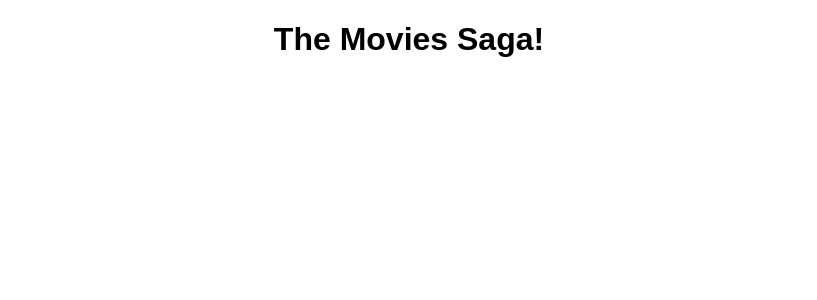
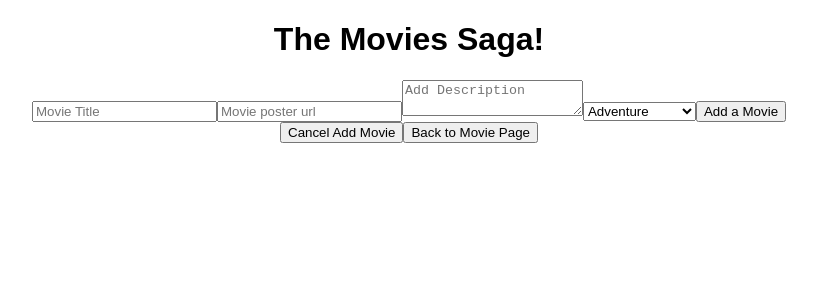
Before and after one commit to IlacquaNicholas/Movie-Sagas-Weekend-Work, a React (Create React App) app: page /#/addMovie in a window 1280 px wide. Shown: the top 300 px of the page, without its empty margins (231-1048 px from the left). Built offline with nearby package versions, Linux system fonts and the light colour scheme.

Commit message:
was able to get the AddMovie component layout put down. Need to make a POST route

```diff
--- a/src/components/AddMovie/AddMovie.jsx
+++ b/src/components/AddMovie/AddMovie.jsx
@@ -1,7 +1,69 @@
+import React, { useState } from 'react';
+import { useHistory } from 'react-router-dom';
+import { useDispatch, useSelector } from 'react-redux';
+
+
 
 function AddMovie (){
+
+    const dispatch = useDispatch();
+    const history = useHistory();
+    //setting local state
+    const[title, setTitle] = useState('');
+    const [poster, setPoster] = useState('');
+    const [description, setDescription] = useState('');
+    const [genre, setGenre] = useState('');
+
+    const handleAddMovie = ()=>{
+        console.log('in AddMovie');
+        dispatch({
+            type: 'ADD_MOVIE',
+            payload:{
+                title:title,
+                poster:poster,
+                description:description,
+                genre:genre
+            }
+        })
+    }
+    function chooseCategory(event) {
+        event.preventDefault();
+        setGenre(event.target.value);
+    };
+    const backToMoviePage = ()=>{
+        history.push('/')
+    }
+
     return (
         <div>
+            <input type='text' placeholder='Movie Title'
+            value={title} onChange={(event) => setTitle(event.target.value)}/>
+            <input type='text' placeholder='Movie poster url'
+            value={poster} onChange={(event) => setPoster(event.target.value)}/>
+            <textarea type='text' placeholder='Add Description'
+            value={description} onChange={(event) => setDescription(event.target.value)}/>
+            <select value= {genre}onChange={chooseCategory}>
+                <option value="Adventure">Adventure</option>
+                <option value="Animated">Animated</option>
+                <option value="Biographical">Biographical</option>
+                <option value="Comedy">Comedy</option>
+                <option value="Disaster">Disaster</option>
+                <option value="Drama">Drama</option>
+                <option value="Epic">Epic</option>
+                <option value="Fantasy">Fantasy</option>
+                <option value="Musical">Musical</option>
+                <option value="Romantic">Romantic</option>
+                <option value="Science Fiction">Science Fiction</option>
+                <option value="Space-Opera">Space-Opera</option>
+                <option value="Superhero">Superhero</option>
+            </select>
+
+            <button onClick={handleAddMovie}>Add a Movie</button>
+            <div>
+                <button>Cancel Add Movie</button>
+                <button onClick={backToMoviePage}>Back to Movie Page</button>
+            </div>
+
 
         </div>
     )
--- a/src/components/DetailsPage/DetailsPage.jsx
+++ b/src/components/DetailsPage/DetailsPage.jsx
@@ -13,6 +13,7 @@ function DetailsPage(){
     return (
         <div>
             <h4>Title: {detailsReducer.title}</h4>
+            {/* <h4>Genre: {detailsReducer.genre}</h4> */}
             <img src ={detailsReducer.poster}/>
             <h4>Description: {detailsReducer.description}</h4>
             <button onClick={handelBackClick}>Back to the Movie Page</button>
--- a/src/components/MovieList/MovieList.jsx
+++ b/src/components/MovieList/MovieList.jsx
@@ -12,6 +12,10 @@ function MovieList() {
         dispatch({ type: 'FETCH_MOVIES' });
     }, []);
 
+    const addMovie = () =>{
+        history.push('/addMovie')
+    }
+
     const imageClick = (movie)=>{
         dispatch({
             type: 'SET_MOVIE_DETAILS',
@@ -23,6 +27,7 @@ function MovieList() {
     return (
         <main>
             <h1>MovieList</h1>
+            <button onClick={addMovie}>Add a Movie</button>
             <section className="movies">
                 {movies.map(movie => {
                     return (
--- a/src/index.js
+++ b/src/index.js
@@ -14,6 +14,7 @@ import axios from 'axios';
 // Create the rootSaga generator function
 function* rootSaga() {
     yield takeEvery('FETCH_MOVIES', fetchAllMovies);
+    yield takeEvery('ADD_MOVIE', addNewMovie)
 }
 
 function* fetchAllMovies() {
@@ -26,9 +27,21 @@ function* fetchAllMovies() {
     } catch {
         console.log('get all error');
     }
-
 }
 
+// Creating a Saga function to post movies from the AddMovie inputs
+function* addNewMovie(action){
+    try{
+        console.log('in addNewMovie', action);
+        const response = yield axios({
+            method: 'POST',
+            url: '/api/movie',
+            data: action.payload
+        })
+        }catch(err){
+            console.log('in POST error', err);
+        }
+    }
 // Create sagaMiddleware
 const sagaMiddleware = createSagaMiddleware();
 
```
Also changed, not shown: 1 other file (tests, documents, lock files or other folders).
